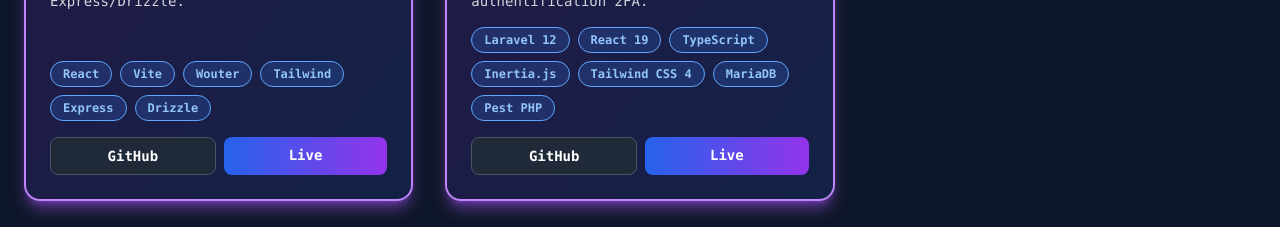
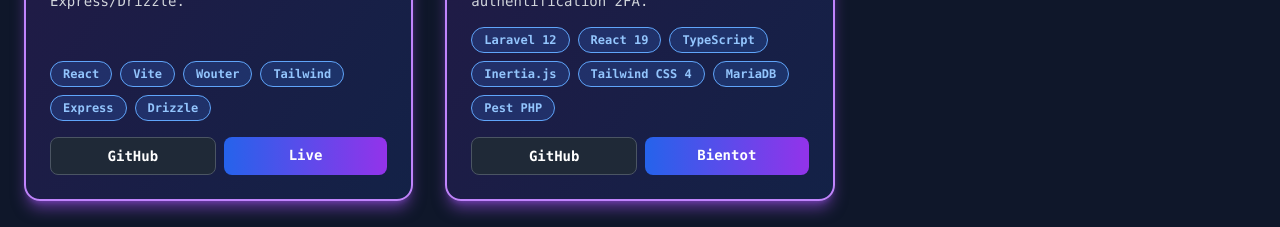
Before and after one commit to rf69100/mon-portfolio, a React (Create React App) app: page / in a window 1280 px wide. Shown: the part 4080-4307 px from the top of the page. Built offline with nearby package versions, Linux system fonts and the light colour scheme.

Commit message:
version finale fonctionnelle

```diff
--- a/src/App.jsx
+++ b/src/App.jsx
@@ -408,14 +408,25 @@ const Projets = ({ activeFilter, setActiveFilter }) => {
       <div className="container mx-auto px-6">
         <div className="grid grid-cols-1 md:grid-cols-2 lg:grid-cols-3 gap-8 max-w-7xl mx-auto">
           {filteredProjects.map((project, index) => {
-            const projectLink = project.link ? `${PROJECT_BASE_URL}${project.link}` : null;
+            const isComingSoon = project.link === '/coming-soon';
+            const projectLink = project.link ? (isComingSoon ? project.link : `${PROJECT_BASE_URL}${project.link}`) : null;
+
+            const handleCardClick = () => {
+              if (!projectLink) return;
+              if (isComingSoon) {
+                window.location.href = projectLink;
+              } else {
+                window.open(projectLink, '_blank');
+              }
+            };
+
             return (
               <div
                 key={project.id}
                 className="relative group"
               >
                 <div className={`bg-gradient-to-br from-purple-900/30 to-blue-900/30 border-2 border-purple-400 rounded-2xl overflow-hidden shadow-lg shadow-purple-500/50 transition-all duration-300 hover:scale-105 h-full flex flex-col ${projectLink ? 'cursor-pointer' : ''}`}
-                     onClick={() => projectLink && window.open(projectLink, '_blank')}>
+                     onClick={handleCardClick}>
                   {/* Badge NEW sur les projets récents */}
                   {project.new === true && (
                     <div className="absolute -top-3 -right-3 bg-yellow-500 text-gray-900 font-mono font-bold text-xs px-3 py-1 rounded-full border-2 border-yellow-300 shadow-lg z-10">
@@ -464,13 +475,13 @@ const Projets = ({ activeFilter, setActiveFilter }) => {
                       )}
                       {project.link && (
                         <a
-                          href={`${PROJECT_BASE_URL}${project.link}`}
-                          target="_blank"
-                          rel="noopener noreferrer"
+                          href={projectLink}
+                          target={isComingSoon ? "_self" : "_blank"}
+                          rel={isComingSoon ? undefined : "noopener noreferrer"}
                           className="flex-1 text-center bg-gradient-to-r from-blue-600 to-purple-600 hover:from-blue-700 hover:to-purple-700 text-white px-3 py-2 rounded-lg transition-all font-mono font-bold text-sm"
                           onClick={(e) => e.stopPropagation()}
                         >
-                          Live
+                          {isComingSoon ? "Bientot" : "Live"}
                         </a>
                       )}
                     </div>
```
